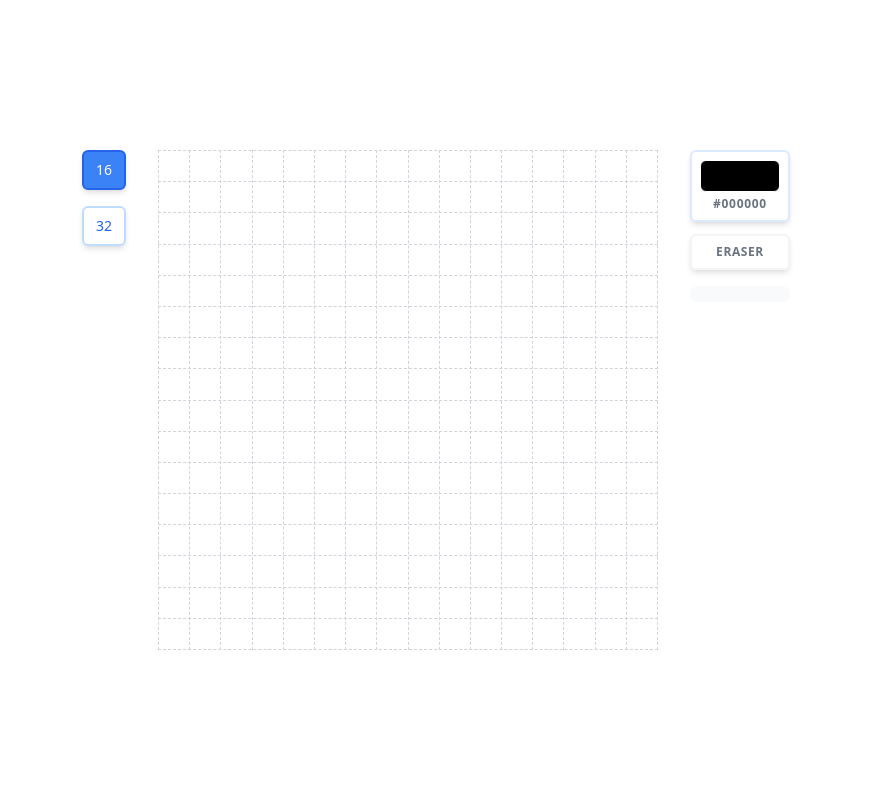
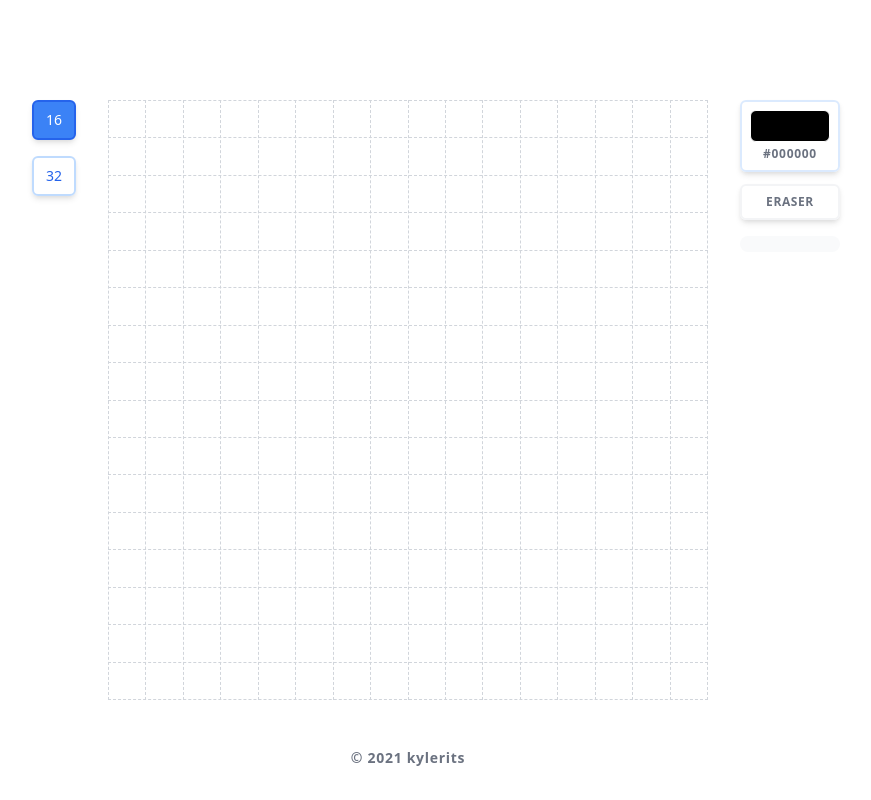
Before and after one commit to kylerits/nice-sprites, a Next.js app: page / in a window 1280 px wide. Shown: the whole page, without its empty margins (232-1103 px from the left). Built offline with nearby package versions, Linux system fonts and the light colour scheme.

Commit message:
adding transition animation to components

```diff
--- a/pages/index.tsx
+++ b/pages/index.tsx
@@ -1,3 +1,4 @@
+import {motion} from 'framer-motion';
 import { useState, useRef, useEffect } from 'react';
 import type { NextPage } from 'next'
 import Head from 'next/head'
@@ -32,7 +33,7 @@ const Home: NextPage = () => {
         <div className="w-full max-w-5xl">
 
           {/* Sprite Grid */}
-          <div className="relative w-full max-w-[350px] lg:max-w-[500px] mx-auto">
+          <div className="relative w-full max-w-[350px] lg:max-w-[500px] xl:max-w-[600px] mx-auto">
 
             {/* Bitcount Actions */}
             <div className="absolute top-0 right-full px-8">
@@ -69,12 +70,19 @@ const Home: NextPage = () => {
 
                     {/* Color Picker */}
                     { showColorPicker ? (
+                      <motion.div
+                        style={{ opacity: 0, scale: 0.8 }}
+                        animate={{ opacity: 1, scale: 1 }}
+                        exit={{ opacity: 0, scale: 0.8 }}
+                        transition={{ duration: 0.3, ease: "easeInOut", delay: 0.2 }}
+                      >
                         <SketchPicker
                           className="absolute top-0 right-full z-10 mx-4"
                           disableAlpha={true}
                           color={currentColor}
                           onChangeComplete={(color) => setCurrentColor(color.hex)}
                         />
+                      </motion.div>
                     ) : null}
 
                 </div>
@@ -95,6 +103,9 @@ const Home: NextPage = () => {
             </div>
           </div>
         </div>
+        <div className="absolute bottom-0 left-1/2 transform -translate-x-1/2 py-8">
+          <p className="text-sm text-center text-gray-500 font-semibold tracking-wider">&copy; {new Date().getFullYear()} <a href="https://github.com/kylerits" target="_blank" rel="noreferrer" className="hover:text-blue-500">kylerits</a></p>
+        </div>
       </section>
     </>
   )
```
Lines whose indentation alone changed are shown as unchanged.
